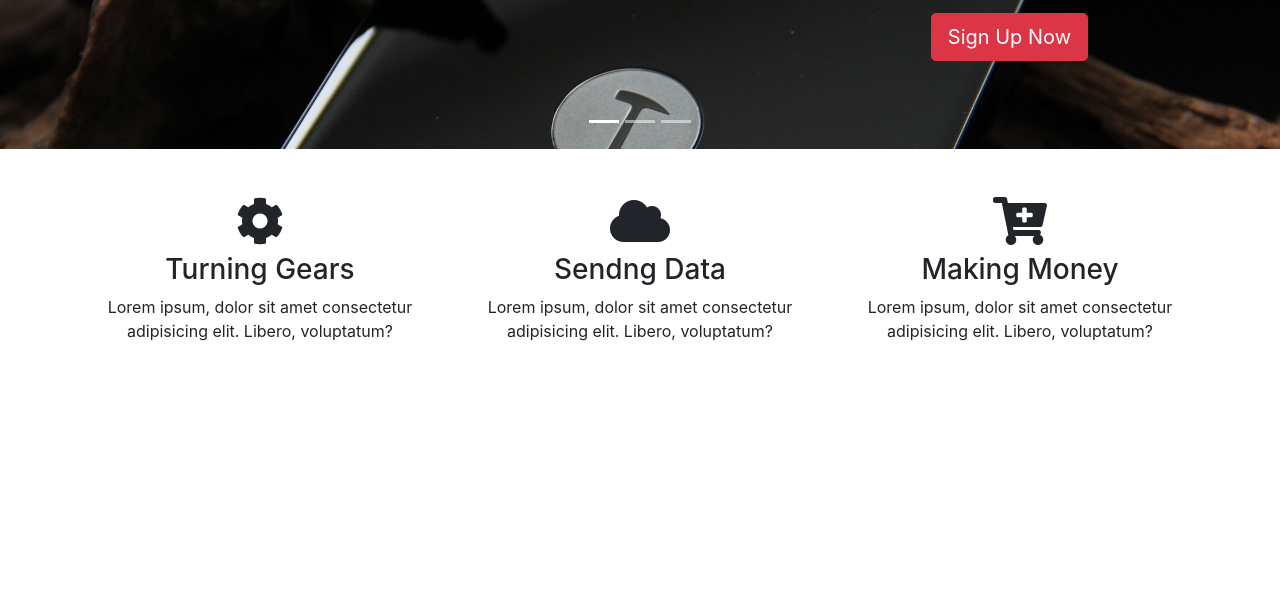
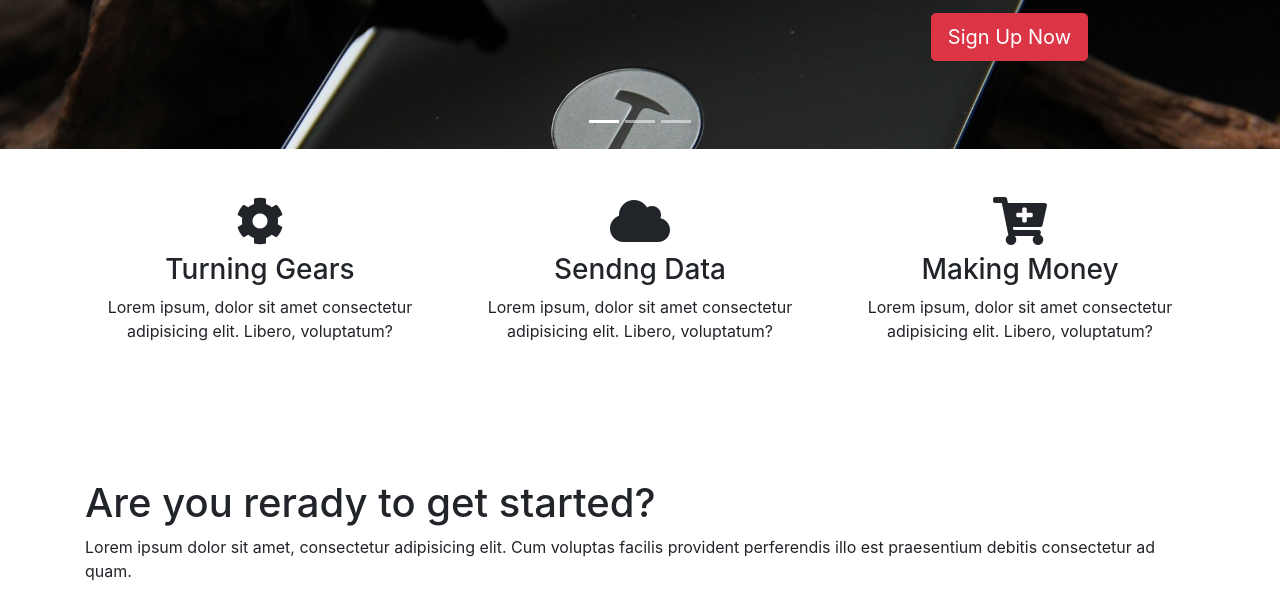
Before and after one commit to steviebanko/Phantom, a plain HTML site: page index.html in a window 1280 px wide. Shown: the part 357-956 px from the top of the page. Before the commit the page ends 800 px from the top, so only its background shows below. Drawn offline with nearby package versions, Linux system fonts and the light colour scheme.

Commit message:
created home heading section

```diff
--- a/index.html
+++ b/index.html
@@ -113,6 +113,19 @@
   </div>
 </section>
 
+<!-- HOME HEADING SECTION -->
+<section id="home-heading" class="p5">
+  <div class="dark-overlay">
+    <div class="row">
+      <div class="col">
+        <div class="container pt-5">
+          <h1>Are you rerady to get started?</h1>
+          <p class="d-none d-md-block">Lorem ipsum dolor sit amet, consectetur adipisicing elit. Cum voluptas facilis provident perferendis illo est praesentium debitis consectetur ad quam.</p>
+        </div>
+      </div>
+    </div>
+  </div>
+</section>
 
 
 
```
